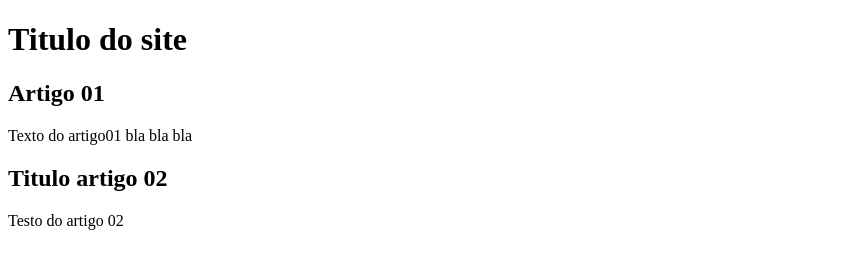
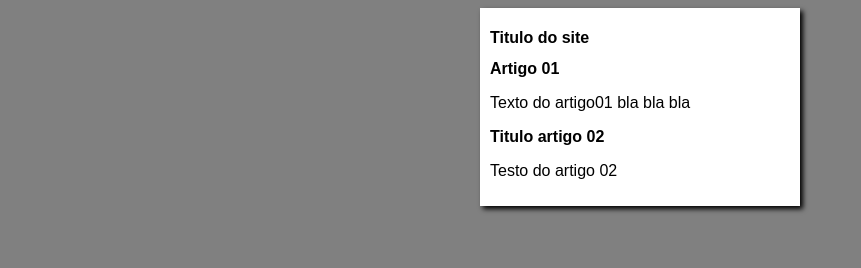
Before and after one commit to CaueTrajanoG/AulasHtml_Start_CapGemini, a plain HTML site: page index.html in a window 1280 px wide. Shown: the whole page, without its empty margins (0-861 px from the left). Drawn offline with Linux system fonts and the light colour scheme.

Commit message:
desenvolvimento do design

```diff
--- /dev/null
+++ b/estilos/style.css
@@ -0,0 +1,17 @@
+*{
+    font-family: Arial, Helvetica, sans-serif;
+    font-size: 16px;
+
+
+}
+body{
+    background-color: gray;
+
+}
+main{
+    background-color: white;
+    width: 300px;
+    margin:  auto;
+    padding: 10px;
+    box-shadow: 3px 3px 5px black;
+}
--- a/index.html
+++ b/index.html
@@ -5,6 +5,7 @@
     <meta http-equiv="X-UA-Compatible" content="IE=edge">
     <meta name="viewport" content="width=device-width, initial-scale=1.0">
     <title>*-*-*- Titulo -*-*-*</title>
+    <link rel="stylesheet" href="estilos/style.css">
 </head>
 <body>
     <main>
```
